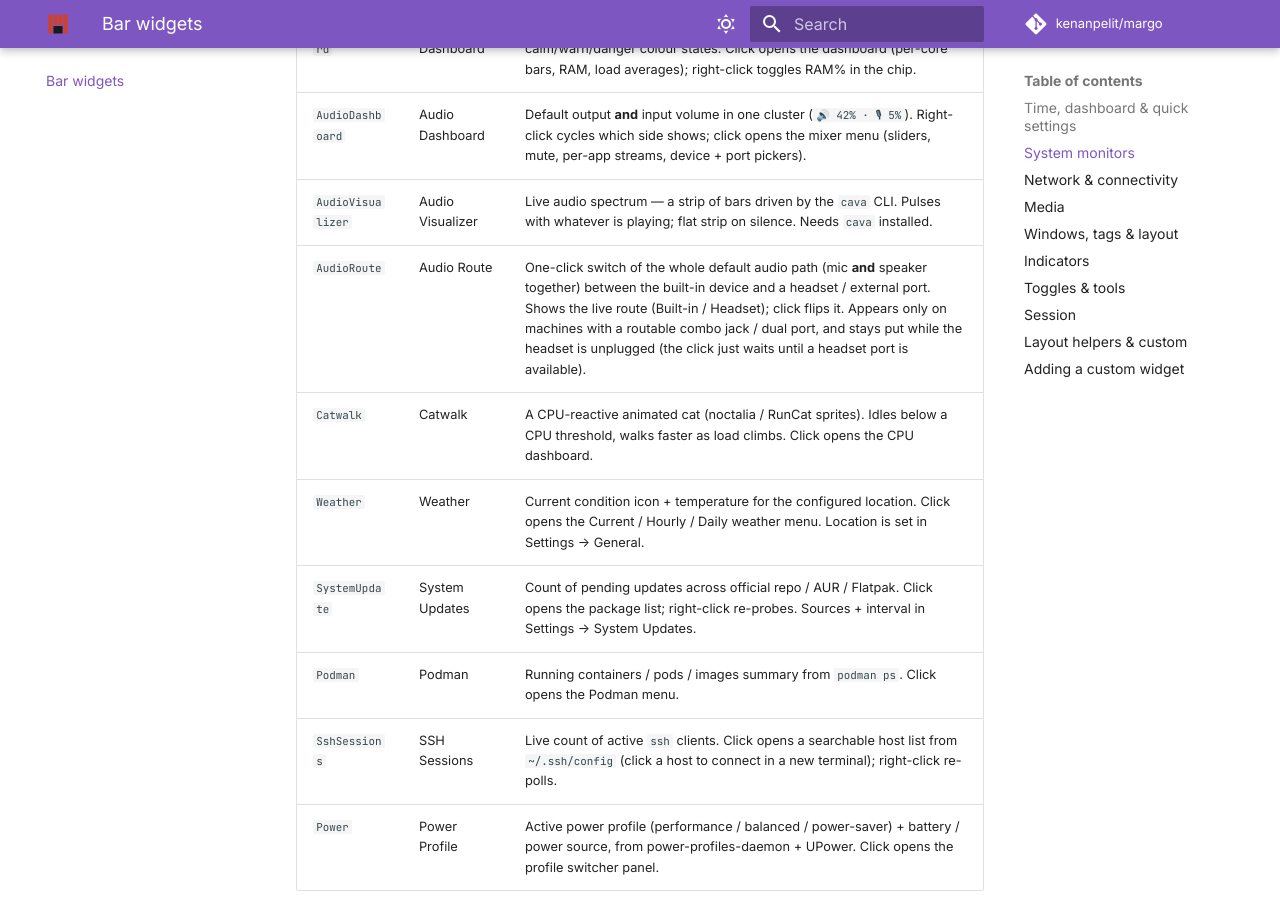
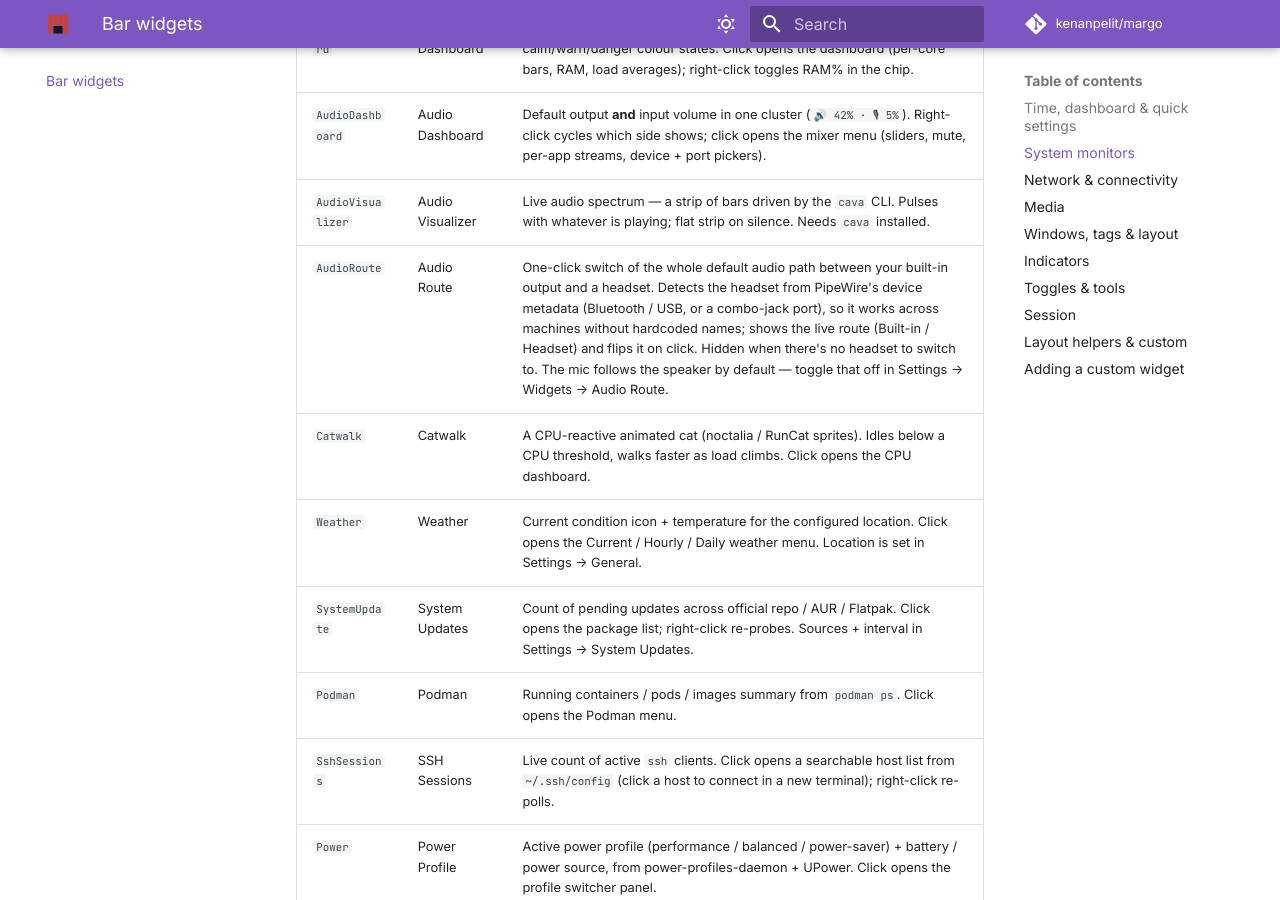
Before and after one commit to kenanpelit/margo, an MkDocs documentation site: the page built from docs/widgets.md, in a window 1280 px wide and 900 px high, scrolled down 1337 px. Built offline with MkDocs 1.6.1 and Material for MkDocs 9.7.7, drawn with Linux system fonts in a browser that asks for light colours; comment, search, counter and statistics services are not loaded.

Commit message:
docs(widgets): AudioRoute is device-level now, not combo-jack-only
Co-Authored-By: Claude Opus 4.8 <noreply@anthropic.com>

```diff
--- a/docs/widgets.md
+++ b/docs/widgets.md
@@ -45,7 +45,7 @@ parameter and use YAML tag syntax:
 | `CpuDashboard` | CPU Dashboard | One chip showing live CPU load + package temperature with calm/warn/danger colour states. Click opens the dashboard (per-core bars, RAM, load averages); right-click toggles RAM% in the chip. |
 | `AudioDashboard` | Audio Dashboard | Default output **and** input volume in one cluster (`🔊 42% · 🎙 5%`). Right-click cycles which side shows; click opens the mixer menu (sliders, mute, per-app streams, device + port pickers). |
 | `AudioVisualizer` | Audio Visualizer | Live audio spectrum — a strip of bars driven by the `cava` CLI. Pulses with whatever is playing; flat strip on silence. Needs `cava` installed. |
-| `AudioRoute` | Audio Route | One-click switch of the whole default audio path (mic **and** speaker together) between the built-in device and a headset / external port. Shows the live route (Built-in / Headset); click flips it. Appears only on machines with a routable combo jack / dual port, and stays put while the headset is unplugged (the click just waits until a headset port is available). |
+| `AudioRoute` | Audio Route | One-click switch of the whole default audio path between your built-in output and a headset. Detects the headset from PipeWire's device metadata (Bluetooth / USB, or a combo-jack port), so it works across machines without hardcoded names; shows the live route (Built-in / Headset) and flips it on click. Hidden when there's no headset to switch to. The mic follows the speaker by default — toggle that off in Settings → Widgets → Audio Route. |
 | `Catwalk` | Catwalk | A CPU-reactive animated cat (noctalia / RunCat sprites). Idles below a CPU threshold, walks faster as load climbs. Click opens the CPU dashboard. |
 | `Weather` | Weather | Current condition icon + temperature for the configured location. Click opens the Current / Hourly / Daily weather menu. Location is set in Settings → General. |
 | `SystemUpdate` | System Updates | Count of pending updates across official repo / AUR / Flatpak. Click opens the package list; right-click re-probes. Sources + interval in Settings → System Updates. |
```
